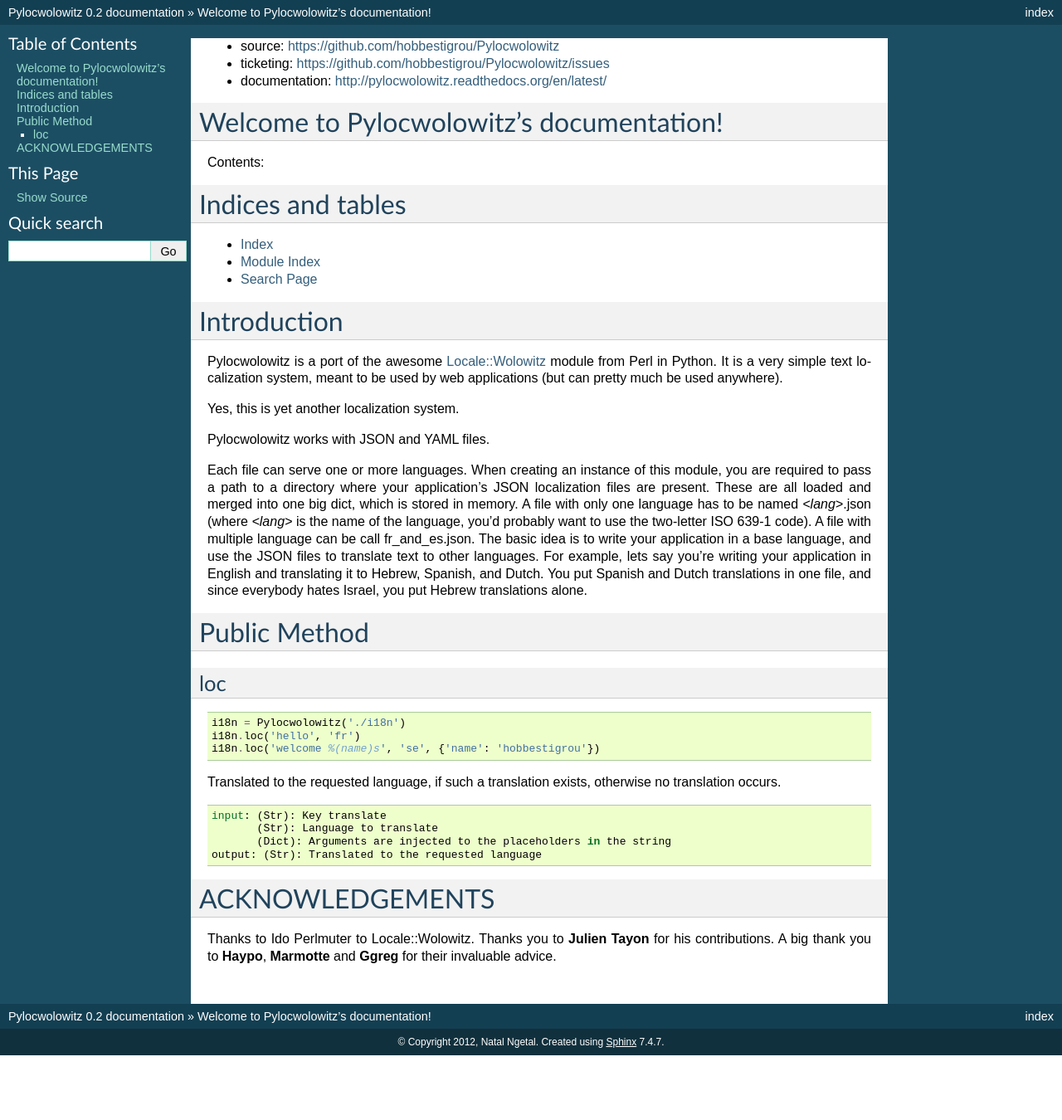
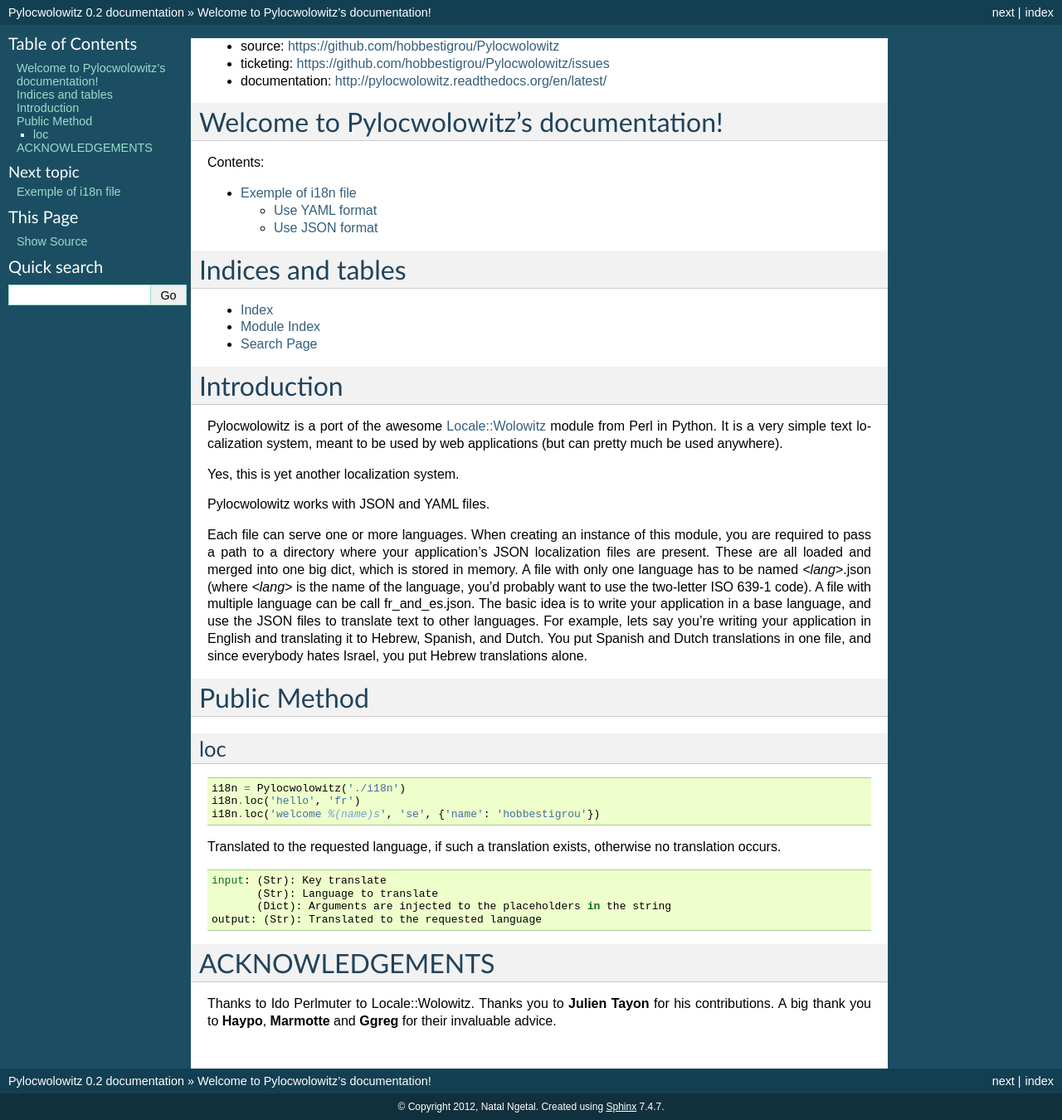
Before and after one commit to openuado/Pylocwolowitz, a Sphinx documentation site: the page built from docs/source/index.rst, in a window 1280 px wide. Shown: the whole page at 83% size. Built offline with Sphinx 7.4.7, drawn with Linux system fonts in a browser that asks for light colours; formulas are drawn with MathJax 3; before the commit the page ends 1272 px from its top, so only the background shows below that.

Commit message:
[Documentation] Index: Add example of i18n file.

```diff
--- /dev/null
+++ b/docs/source/exemple_i18n_file.rst
@@ -0,0 +1,49 @@
+Exemple of i18n file
+====================
+
+Store files in the language folder first argument specified when creating the object.
+
+Use YAML format
+---------------
+
+Here is an example with one language per file:
+
+.. code-block:: yaml
+
+    ---
+    "welcome %(name)s": "Välkommen %(name)s"
+    "Hello": "Hej"
+
+An example with two language in the same file:
+
+.. code-block:: yaml
+
+    ---
+    "welcome %(name)s":
+      "fr": "Bienvenue %(name)s"
+      "en": "Welcome %(name)s"
+
+Use JSON format
+---------------
+
+Here is an example with one language per file:
+
+.. code-block:: json
+
+    {
+        "welcome %(name)s": "Välkommen %(name)s"
+        "Hello": "Hej"
+    }
+
+
+
+An example with two language in the same file:
+
+.. code-block:: json
+
+   {
+       "welcome %(name)s": {
+           "fr": "Bienvenue %(name)s",
+           "en": "Welcome %(name)s"
+       }
+   }
--- a/docs/source/index.rst
+++ b/docs/source/index.rst
@@ -14,6 +14,8 @@
 
 .. toctree::
    :maxdepth: 2
+
+   exemple_i18n_file
 
 Indices and tables
 ==================
```
